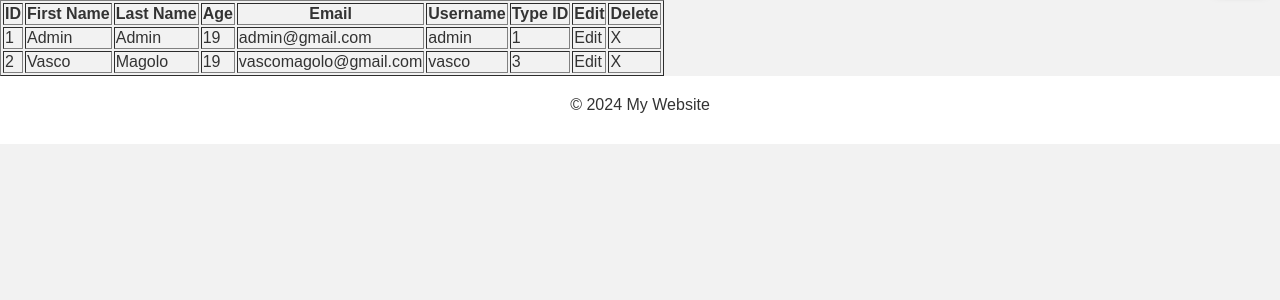
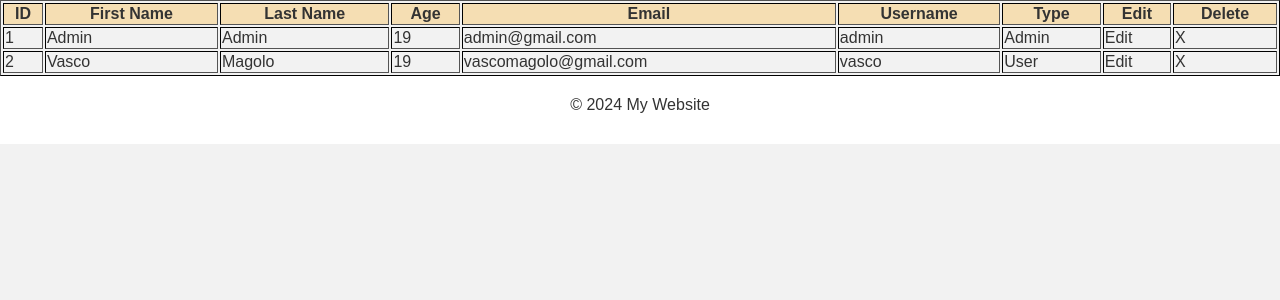
Before and after one commit to VascoMagolo/DeapcWebsite, a PHP site: page /users.php in a window 1280 px wide. Shown: the part 48-348 px from the top of the page. Run offline with PHP 8.4, Linux system fonts and the light colour scheme; data comes from the database, SQL or seed files in the repository.

Commit message:
Following changes were made: 	modified:   Website/css/style.css{         updated some of the styles for the website     } 	new file:   Website/css/table.css{         added a new css file for the tables     } 	modified:   Website/pages/edit_user.php{         minor update to only accept the image file types     } 	modified:   Website/pages/login.php{         added the new include file for the login     } 	modified:   Website/pages/manage_device.php{         added the new include file for the login     } 	modified:   Website/pages/register.php{         added the new include file for the login     } 	modified:   Website/pages/users.php{         added the new include file for the login     } 	new file:   Website/scripts/iflog.php{         create file to check if user is logged in     }

```diff
--- a/Website/css/style.css
+++ b/Website/css/style.css
@@ -178,6 +178,7 @@ footer p {
     padding-top: 20px;
     padding-bottom: 20px;
     background-image:radial-gradient(rgba(123, 123, 125, 0.726), rgba(103, 103, 109, 0.671));
+    box-shadow: 0px 2px 8px 0px black;
     border-radius: 10px;
 }
 .rbackground {
--- /dev/null
+++ b/Website/css/table.css
@@ -0,0 +1,8 @@
+table{
+    width: 100%;
+    border-color: black;
+}
+
+table th{
+    background-color: wheat;
+}
--- a/Website/js/functions.js
+++ b/Website/js/functions.js
@@ -37,6 +37,4 @@ function showSlides(n) {
 }
 
 
-
-
 // Path: Website/js/functions.js
--- a/Website/pages/edit_user.php
+++ b/Website/pages/edit_user.php
@@ -58,7 +58,7 @@ if (!$user) {
     <input type="number" id="type_id" name="type_id" min="0" value="<?php echo htmlspecialchars($user['type_id']); ?>" required><br><br>
 
     <label for="imglink">Link da Imagem:</label><br>
-    <input type="file" accept="image/png" id="imglink" name="imglink" maxlength="200" value="<?php echo htmlspecialchars($user['imglink']); ?>"><br><br>
+    <input type="file"  id="imglink" name="imglink" maxlength="200" value="<?php echo htmlspecialchars($user['imglink']); ?>"><br><br>
 
     <button type="submit">Edit</button>
 </form>
--- a/Website/pages/login.php
+++ b/Website/pages/login.php
@@ -2,6 +2,7 @@
     session_start();
     include ("../pages/nav.php");
     include ("../pages/header.php");
+    include ("../scripts/iflog.php");
     ?>
 <body>
     <h2>Log</h2>
--- a/Website/pages/register.php
+++ b/Website/pages/register.php
@@ -1,6 +1,7 @@
 <?php
 include("header.php");
 include("nav.php");
+include("../scripts/iflog.php");
 ?>
 <body>
     <div class="rbackground">
--- a/Website/pages/users.php
+++ b/Website/pages/users.php
@@ -10,12 +10,15 @@ try {
 }
 
 ?>
+<head>
+  <link rel="stylesheet" type="text/css" href="../css/table.css">
+</head>
 <body>
 <?php
-$query = 'SELECT * FROM users';
+$query = 'SELECT users.*, types_users.name FROM users JOIN types_users ON users.type_id=types_users.id';
 
 $res = my_query($query);
-
+echo '<div class="u_table">';
 echo '<table border="1">';
 echo '<tr>
         <th>ID</th>
@@ -24,7 +27,7 @@ echo '<tr>
         <th>Age</th>
         <th>Email</th>
         <th>Username</th>
-        <th>Type ID</th>
+        <th>Type</th>
         <th>Edit</th>
         <th>Delete</th>
       </tr>';
@@ -38,12 +41,13 @@ foreach($res as $v)
   <td>' . htmlspecialchars($v['age']) . '</td>
   <td>' . htmlspecialchars($v['email']) . '</td>
   <td>' . htmlspecialchars($v['username']) . '</td>
-  <td>' . htmlspecialchars($v['type_id']) . '</td>
+  <td>' . htmlspecialchars($v['name']) . '</td>
   <td><a href="edit_user.php?id=' . htmlspecialchars($v['id']) . '">Edit</a></td>
   <td><a href="../scripts/delete_register.php?id=' . htmlspecialchars($v['id']) . '&t=users">X</a></td>
   </tr>';
 }
 echo '</table>';
+echo '</div>';
 ?>
 </body>
 <?php
--- /dev/null
+++ b/Website/scripts/iflog.php
@@ -0,0 +1,5 @@
+<?php
+if (isset($_SESSION["username"])){
+    header("Location:../pages/");
+}
+?>
```
Also changed, not shown: Website/pages/manage_device.php (+2 -7 lines).
